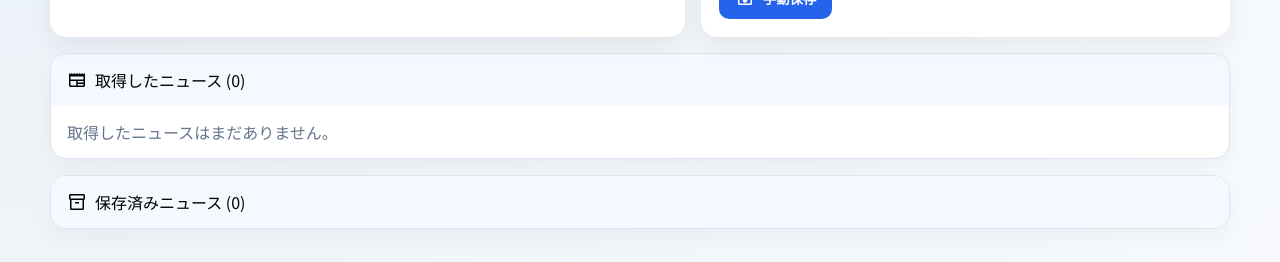
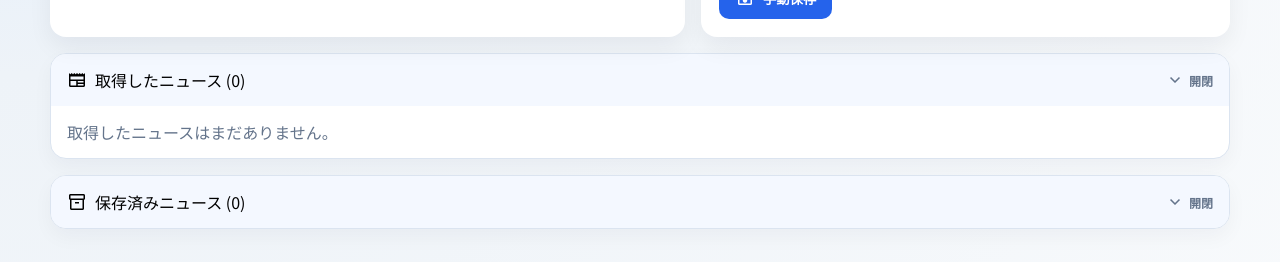
Before and after one commit to kageyama-aoi/rss-news-app, a Next.js app: page / in a window 1280 px wide. Shown: the part 466-728 px from the top of the page. Built offline with nearby package versions, Linux system fonts and the light colour scheme.

Commit message:
Clarify folding and compact desktop grid

```diff
--- a/app/page.js
+++ b/app/page.js
@@ -347,6 +347,10 @@ export default function HomePage() {
                 <Icon name="newspaper" />
                 <span>取得したニュース ({news.length})</span>
               </div>
+              <div style={styles.summaryHint}>
+                <Icon name="expand_more" />
+                <span>開閉</span>
+              </div>
             </div>
           </summary>
           <div style={styles.panelBody}>
@@ -368,6 +372,10 @@ export default function HomePage() {
               <div style={styles.cardTitle}>
                 <Icon name="inventory_2" />
                 <span>保存済みニュース ({savedNews.length})</span>
+              </div>
+              <div style={styles.summaryHint}>
+                <Icon name="expand_more" />
+                <span>開閉</span>
               </div>
             </div>
           </summary>
@@ -403,7 +411,13 @@ function renderGroupedFetchedNews(
             <Icon name="folder_open" />
             <h3 style={styles.groupHeading}>{source}</h3>
           </div>
-          <span style={styles.groupCount}>{articles.length}件</span>
+          <div style={styles.groupHeaderRight}>
+            <span style={styles.groupCount}>{articles.length}件</span>
+            <div style={styles.summaryHint}>
+              <Icon name="expand_more" />
+              <span>開閉</span>
+            </div>
+          </div>
         </div>
       </summary>
 
@@ -641,6 +655,14 @@ const styles = {
     alignItems: "center",
     justifyContent: "space-between"
   },
+  summaryHint: {
+    display: "inline-flex",
+    alignItems: "center",
+    gap: "4px",
+    color: "#64748b",
+    fontSize: "12px",
+    fontWeight: 700
+  },
   panelBody: {
     padding: "14px 16px"
   },
@@ -734,6 +756,11 @@ const styles = {
     justifyContent: "space-between",
     gap: "12px"
   },
+  groupHeaderRight: {
+    display: "inline-flex",
+    alignItems: "center",
+    gap: "10px"
+  },
   groupHeading: {
     margin: 0,
     color: "#1d4ed8",
@@ -748,7 +775,8 @@ const styles = {
     padding: 0,
     margin: 0,
     display: "grid",
-    gap: "10px"
+    gap: "10px",
+    gridTemplateColumns: "repeat(auto-fit, minmax(320px, 1fr))"
   },
   compactItem: {
     display: "grid",
```
